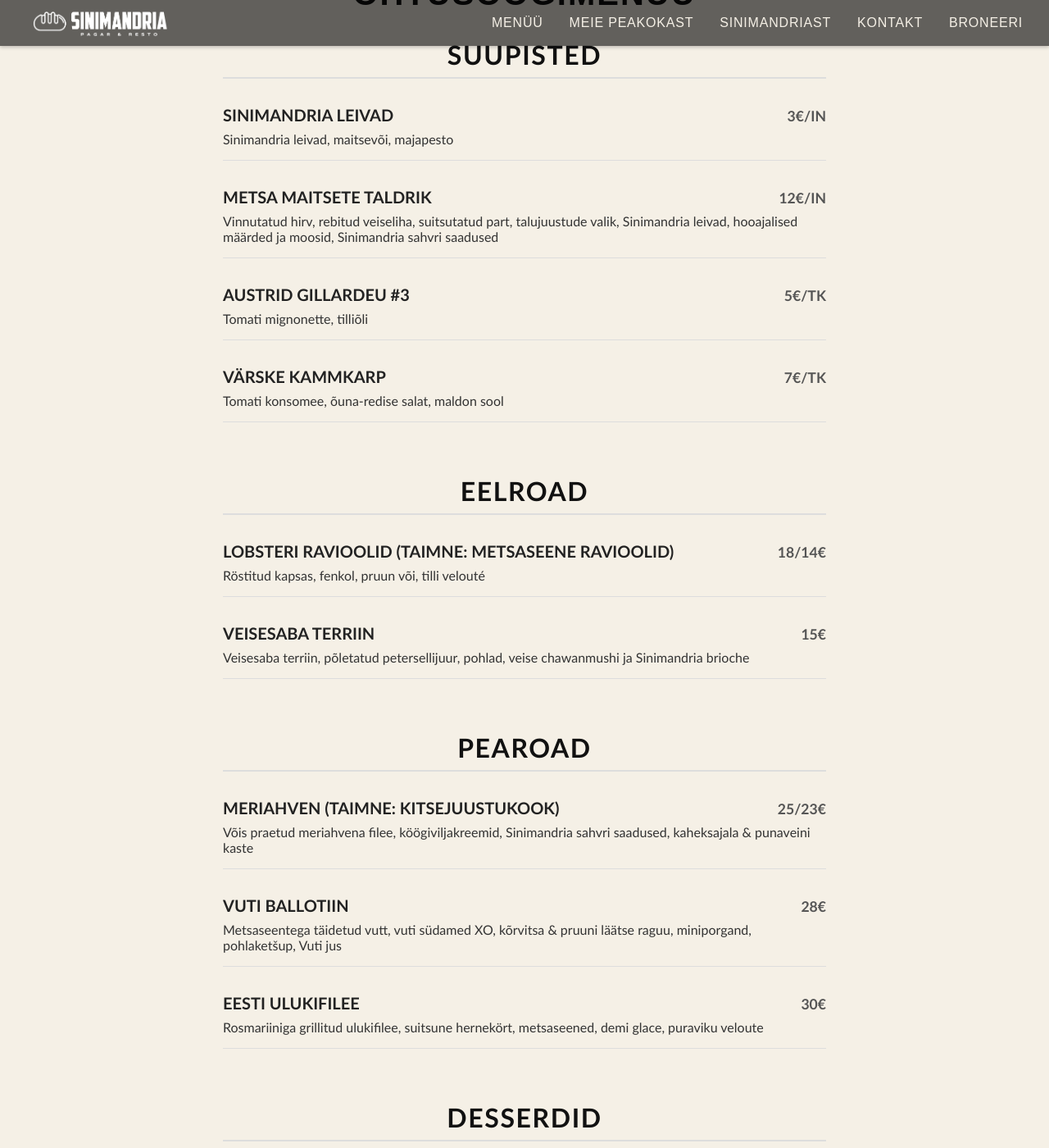
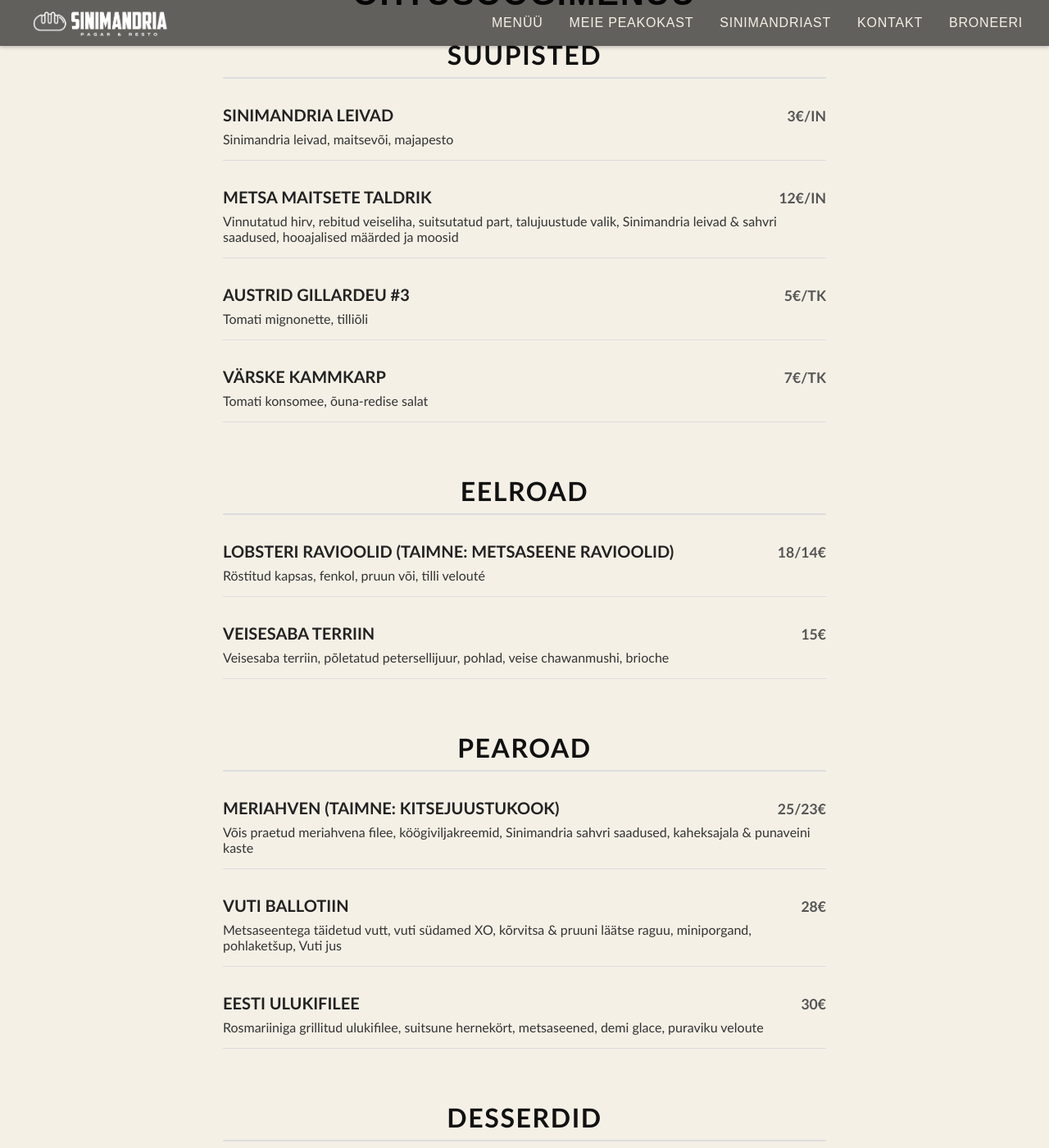
Before and after one commit to m-tu/sinimandria, a Jekyll site: the page built from pages/menu.markdown, in a window 1280 px wide and 1400 px high, scrolled down 1463 px. Shown: the whole window at 82% size. Built offline with Jekyll 4.4.1, drawn with Linux system fonts in a browser that asks for light colours; some of the changed text lies outside the part shown.

Commit message:
Update menu.markdown

```diff
--- a/pages/menu.markdown
+++ b/pages/menu.markdown
@@ -8,15 +8,15 @@
 <section class="menu-section">
   <div class="menu-item">
     <h3>SINEPINE SEAKAEL <span class="price">9.5€</span></h3>
-    <p>madalküpsetatud seakael sinepises koorekastmes, röstitud kartuli ja köögiviljadega</p>
+    <p>Madalküpsetatud seakael sinepises koorekastmes, röstitud kartuli ja köögiviljadega</p>
   </div>
   <div class="menu-item">
     <h3>MOUSSAKA LÕHEGA <span class="price">9.5€</span></h3>
-    <p>baklažaan, lõhe, külm hapukoorekaste, värsked kirsstomatid</p>
+    <p>Baklažaan, lõhe, külm hapukoorekaste, värsked kirsstomatid</p>
   </div>
   <div class="menu-item">
     <h3>KÕRVITSASUPP <span class="price">6€</span></h3>
-    <p>sügisene kõrvits, röstitud kõrvitsaseemned, feta, focaccia</p>
+    <p>Sügisene kõrvits, röstitud kõrvitsaseemned, feta, focaccia</p>
   </div>
   <div class="menu-item">
     <h3>CAPRESE & FOCACCIA <span class="price">8€</span></h3>
@@ -67,13 +67,13 @@
   </div>
   <div class="menu-item">
     <h3>METSA MAITSETE TALDRIK <span class="price">12€/in</span></h3>
-    <p>Vinnutatud hirv, rebitud veiseliha, suitsutatud part, talujuustude valik, Sinimandria leivad, hooajalised määrded ja moosid, Sinimandria sahvri saadused</p>
+    <p>Vinnutatud hirv, rebitud veiseliha, suitsutatud part, talujuustude valik, Sinimandria leivad & sahvri saadused, hooajalised määrded ja moosid</p>
   </div><div class="menu-item">
     <h3>AUSTRID GILLARDEU #3 <span class="price">5€/tk</span></h3>
     <p>Tomati mignonette, tilliõli</p>
   </div><div class="menu-item">
     <h3>VÄRSKE KAMMKARP <span class="price">7€/tk</span></h3>
-    <p>Tomati konsomee, õuna-redise salat, maldon sool</p>
+    <p>Tomati konsomee, õuna-redise salat</p>
   </div>
 </section>
 
@@ -85,7 +85,7 @@
   </div>
   <div class="menu-item">
     <h3>VEISESABA TERRIIN <span class="price">15€</span></h3>
-    <p>Veisesaba terriin, põletatud petersellijuur, pohlad, veise chawanmushi ja Sinimandria brioche</p>
+    <p>Veisesaba terriin, põletatud petersellijuur, pohlad, veise chawanmushi, brioche</p>
   </div>
 </section>
 
@@ -109,7 +109,7 @@
   <h2 class="menu-heading">DESSERDID</h2>
   <div class="menu-item">
     <h3>PÕLETATUD MESI <span class="price">10€</span></h3>
-    <p>Kummeli mousse põletatud meega, meekärg, meeküpsis, sidruni geel , sidruni marmelaad</p>
+    <p>Kummeli mousse põletatud meega, meekärg, meeküpsis, sidruni geel, sidruni marmelaad</p>
   </div>
   <div class="menu-item">
     <h3>KREEMINE JUUSTUKOOK <span class="price">10€</span></h3>
```
